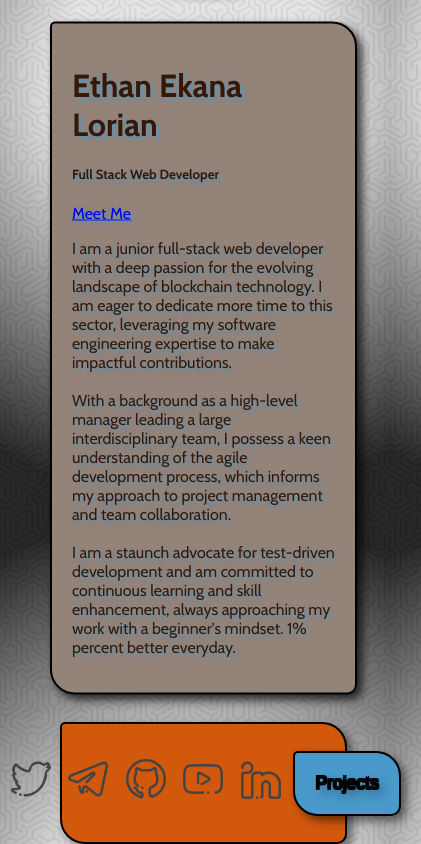
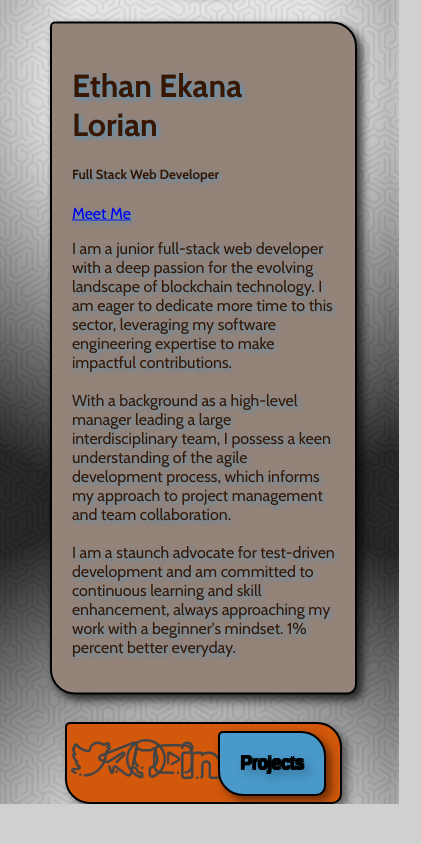
Before and after one commit to ethalorian/ethalorian.github.io, a plain HTML site: page index.html in a window 390 px wide. Shown: the part 344-1188 px from the top of the page, 421 px wide, since content can reach past the window. After the commit the page ends 1148 px from the top, so only its background shows below. Drawn offline with nearby package versions, Linux system fonts and the light colour scheme.

Commit message:
Add files via upload

```diff
--- a/style.css
+++ b/style.css
@@ -244,7 +244,7 @@ button:hover {
 
     #social-nav {
         order: 3;
-        padding: 10px;
+        padding: 5px;
         max-width: 75%;
     }
 
@@ -253,7 +253,7 @@ button:hover {
     }
 
     .icon {
-        padding: 20px;
+        padding: 5px;
         width: 7.5px;
         text-align: center;
     }
```
